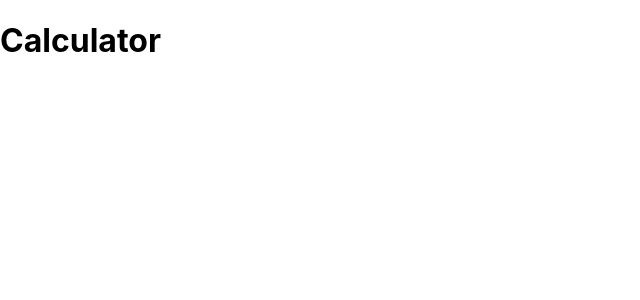
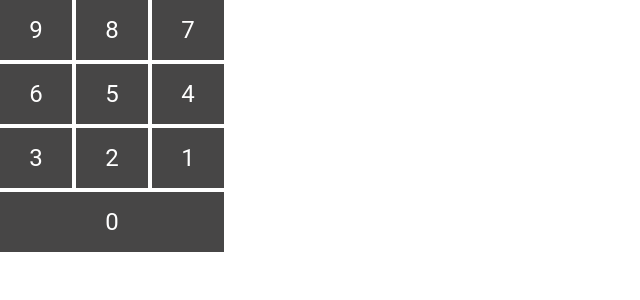
Before and after one commit to Bedlam343/Calculator, a React (Create React App) app in the folder frontend/: page / in a window 1280 px wide. Shown: the top 300 px of the page, without its empty margins (0-640 px from the left). Built offline with nearby package versions, Linux system fonts and the light colour scheme.

Commit message:
create numbers grid

```diff
--- a/frontend/package.json
+++ b/frontend/package.json
@@ -3,6 +3,10 @@
   "version": "0.1.0",
   "private": true,
   "dependencies": {
+    "@emotion/react": "^11.11.1",
+    "@emotion/styled": "^11.11.0",
+    "@fontsource/roboto": "^5.0.3",
+    "@mui/material": "^5.13.4",
     "@testing-library/jest-dom": "^5.16.5",
     "@testing-library/react": "^13.4.0",
     "@testing-library/user-event": "^13.5.0",
--- a/frontend/src/App.tsx
+++ b/frontend/src/App.tsx
@@ -1,9 +1,10 @@
 import React from "react";
+import NumbersGrid from "./components/NumbersGrid";
 
 function App() {
   return (
     <>
-      <h1>Calculator</h1>
+      <NumbersGrid />
     </>
   );
 }
--- /dev/null
+++ b/frontend/src/components/Cell.module.css
@@ -0,0 +1,16 @@
+.box {
+  display: flex;
+  justify-content: center;
+  align-items: center;
+  min-width: 100%;
+  min-height: 100%;
+  background: rgb(71, 70, 70);
+}
+
+.box:hover {
+  cursor: pointer;
+}
+
+.text {
+  color: rgb(255, 255, 255);
+}
--- /dev/null
+++ b/frontend/src/components/Cell.tsx
@@ -0,0 +1,15 @@
+import { Box, Typography } from "@mui/material";
+import classes from "./Cell.module.css";
+
+const Cell: React.FC<{ children: string | number }> = ({ children }) => {
+  const numberClickHandler = () => {};
+  return (
+    <Box className={classes.box} onClick={numberClickHandler}>
+      <Typography className={classes.text} variant="h5" align="center">
+        {children}
+      </Typography>
+    </Box>
+  );
+};
+
+export default Cell;
--- /dev/null
+++ b/frontend/src/components/NumbersGrid.module.css
@@ -0,0 +1,8 @@
+.box {
+  width: 14rem;
+}
+
+.itemGrid {
+  height: 4em;
+  width: 4em;
+}
--- /dev/null
+++ b/frontend/src/components/NumbersGrid.tsx
@@ -0,0 +1,29 @@
+import { Grid, Box } from "@mui/material";
+import Cell from "./Cell";
+import classes from "./NumbersGrid.module.css";
+
+const numbers: number[] = [9, 8, 7, 6, 5, 4, 3, 2, 1];
+
+const NumbersGrid = () => {
+  return (
+    <Box className={classes.box}>
+      <Grid
+        container
+        className={classes.containerGrid}
+        spacing={0.5}
+        columns={3}
+      >
+        {numbers.map((number) => (
+          <Grid className={classes.itemGrid} item xs={1}>
+            <Cell>{number}</Cell>
+          </Grid>
+        ))}
+        <Grid className={classes.itemGrid} item xs={3}>
+          <Cell>0</Cell>
+        </Grid>
+      </Grid>
+    </Box>
+  );
+};
+
+export default NumbersGrid;
--- /dev/null
+++ b/frontend/src/components/OperatorsGrid.tsx
@@ -0,0 +1,5 @@
+const OperatorsGrid = () => {
+  return <></>;
+};
+
+export default OperatorsGrid;
--- /dev/null
+++ b/frontend/src/components/Screen.tsx
@@ -0,0 +1,5 @@
+const Screen = () => {
+  return <></>;
+};
+
+export default Screen;
```
Also changed, not shown: frontend/src/components/OperatorsGrid.module.css (added), frontend/src/components/Screen.module.css (added), frontend/src/logo.svg (deleted), 1 other file (tests, documents, lock files or other folders).
